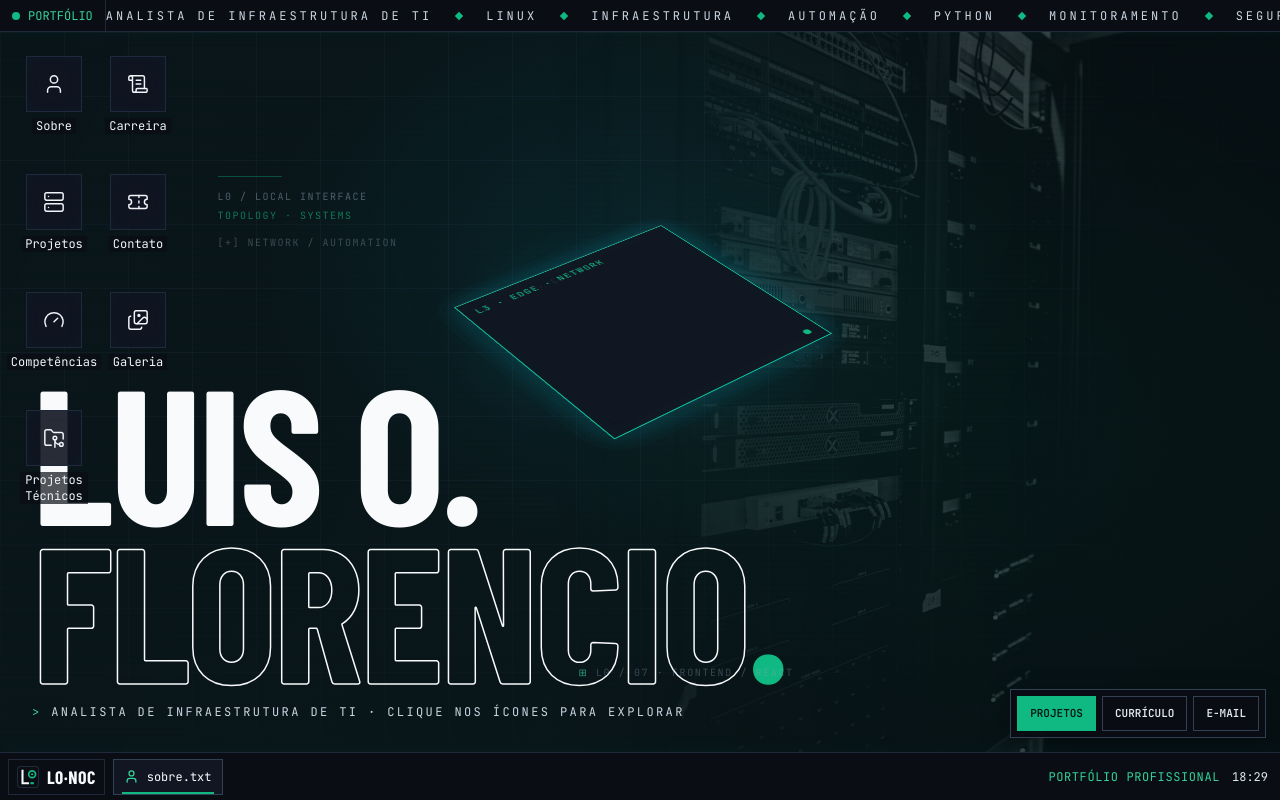
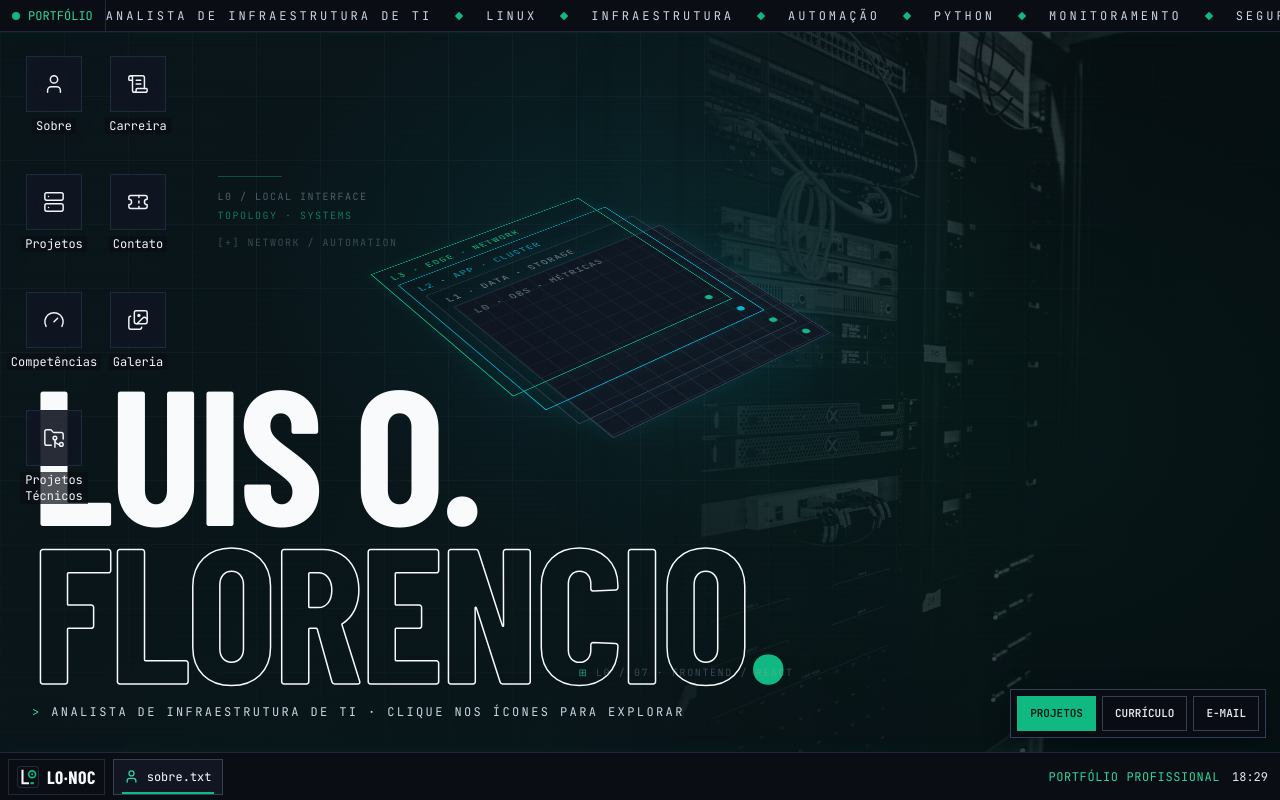
Before and after one commit to lteodoro780/lteodoro780.github.io, a React (Create React App) app in the folder frontend/: page / in a window 1280 px wide. Built offline with nearby package versions, Linux system fonts and the light colour scheme; a web font is replaced by a local one.

Commit message:
fix(topologia): quatro contornos separados e leves sem fundos opacos

```diff
--- a/frontend/src/App.css
+++ b/frontend/src/App.css
@@ -314,19 +314,34 @@
   transform: rotateX(53deg) rotateZ(-34deg);
 }
 .cyber-layer-stack .layer-plate {
-  animation: topology-float 6.6s ease-in-out infinite;
+  animation: topology-float 7s ease-in-out infinite;
   animation-delay: var(--topology-phase);
   backface-visibility: hidden;
+  /* As placas superiores precisam ser translúcidas: fundos opacos
+     escondiam três dos quatro quadrados. */
+  background: rgba(8, 18, 28, .13);
+  box-shadow: 0 0 16px rgba(6, 182, 212, .07);
+}
+.cyber-layer-stack .layer-plate:first-child {
+  background: rgba(17, 22, 34, .80);
 }
 @keyframes topology-float {
-  0%, 100% { transform: translate3d(0, 0, var(--topology-depth)); }
-  50% { transform: translate3d(0, -5px, calc(var(--topology-depth) + 10px)); }
+  0%, 100% {
+    transform: translate3d(var(--topology-x), var(--topology-y), var(--topology-depth));
+  }
+  50% {
+    transform: translate3d(
+      var(--topology-x),
+      calc(var(--topology-y) - 5px),
+      calc(var(--topology-depth) + 7px)
+    );
+  }
 }
 @media (prefers-reduced-motion: reduce) {
   .cyber-layer-stack { transition: none; }
   .cyber-layer-stack .layer-plate {
     animation: none;
-    transform: translateZ(var(--topology-depth));
+    transform: translate3d(var(--topology-x), var(--topology-y), var(--topology-depth));
   }
 }
 .cyber-layer-stack::before {
@@ -338,9 +353,6 @@
   transform: translateZ(-1px);
   pointer-events: none;
   z-index: -1;
-}
-.cyber-layer-stack .layer-plate {
-  box-shadow: 0 0 32px rgba(6,182,212,.07), inset 0 0 20px rgba(16,185,129,.035);
 }
 
 .cyber-window {
```
